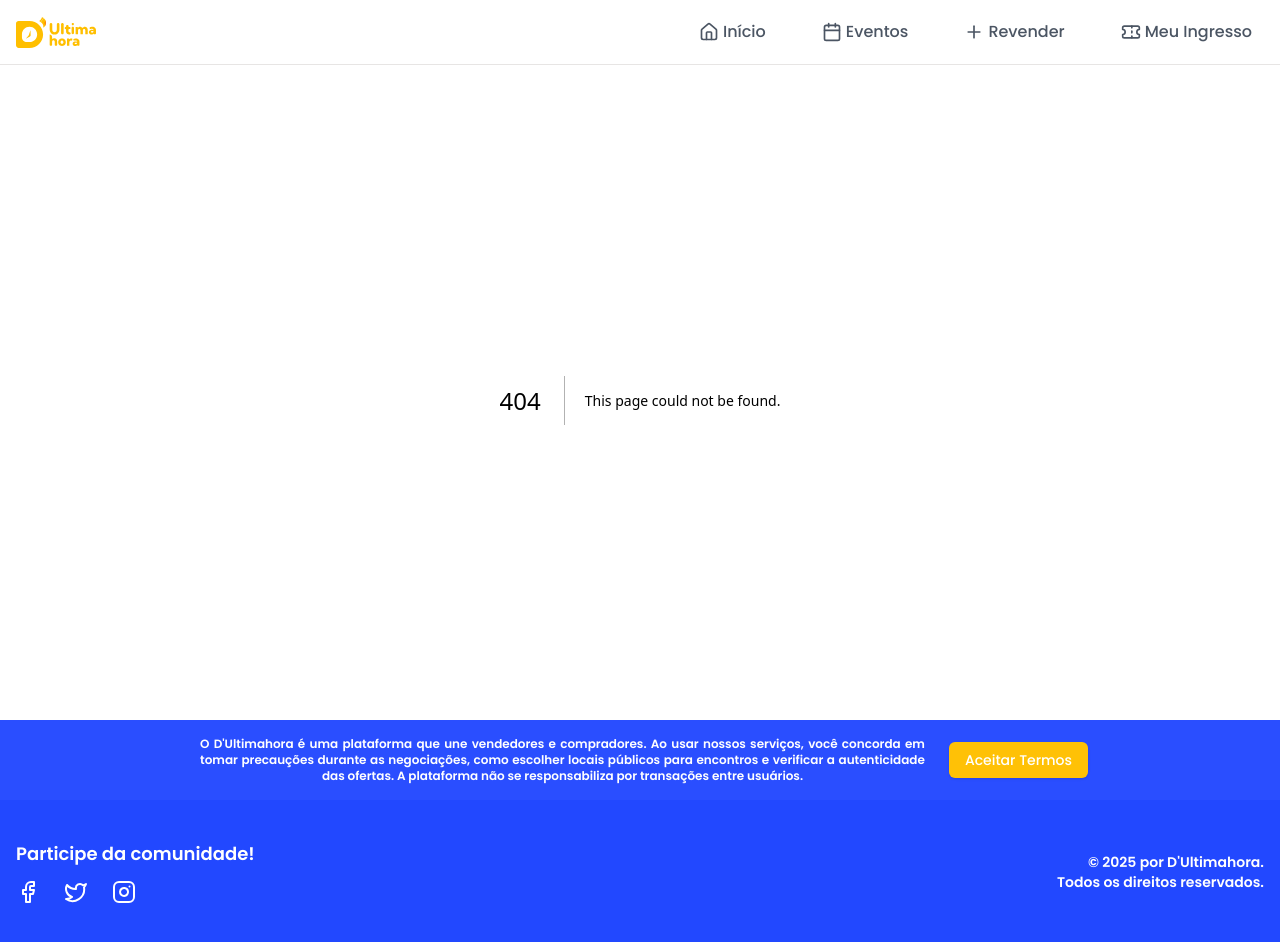
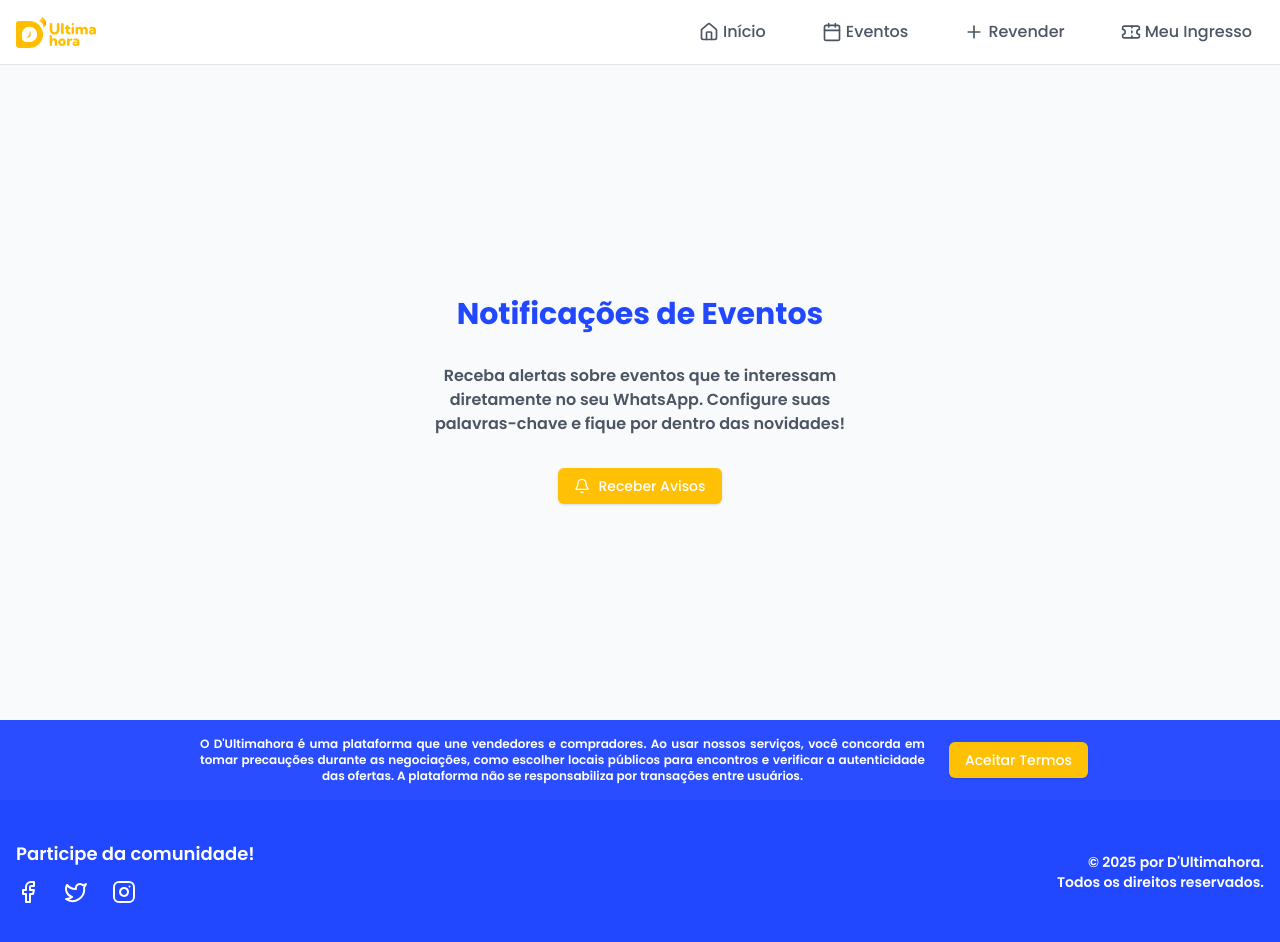
Before and after one commit to Lusqinha/dultimahora, a Next.js app: page /notificacao in a window 1280 px wide. Before the commit this address had no page. Shown: the top 942 px of the page. Built offline with nearby package versions, Linux system fonts and the light colour scheme; no server answers.

Commit message:
FEAT: Adiciona página de notificações de eventos com modal para configuração de palavras-chave

```diff
--- /dev/null
+++ b/src/app/notificacao/page.tsx
@@ -0,0 +1,22 @@
+"use client"
+
+import { useState } from 'react'
+import { KeywordNotificationModal } from "@/components/keyword-notification-modal"
+import { Button } from "@/components/ui/button"
+
+export default function NotificationPage() {
+    const [showModal, setShowModal] = useState(false)
+
+    return (
+        <div className="min-h-screen bg-gray-50 flex flex-col items-center justify-center px-4">
+            <div className="max-w-md w-full space-y-8 text-center">
+                <h1 className="text-3xl font-bold text-[#2248FF]">Notificações de Eventos</h1>
+                <p className="text-gray-600">
+                    Receba alertas sobre eventos que te interessam diretamente no seu WhatsApp.
+                    Configure suas palavras-chave e fique por dentro das novidades!
+                </p>
+                <KeywordNotificationModal />
+            </div>
+        </div>
+    )
+}
```
